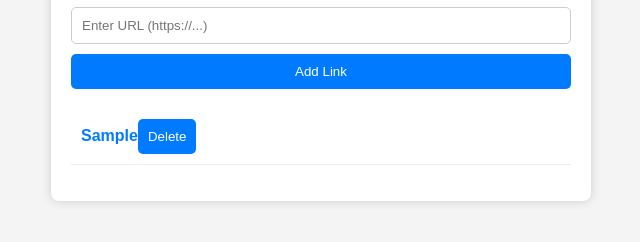
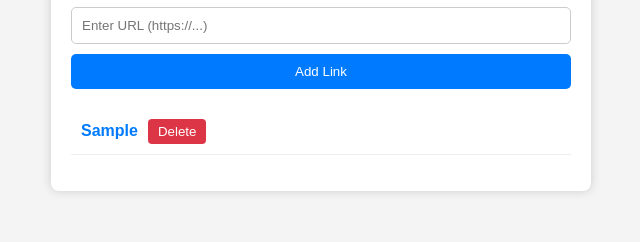
Before and after one commit to shreekanth7899/linksaver, a plain HTML site: page index.html in a window 1280 px wide. Both pictures are taken after typing "Sample", "https://example.com" into the empty fields and a click on the button "Add Link". Shown: the part 168-410 px from the top of the page, without its empty margins (319-959 px from the left). Drawn offline with Linux system fonts and the light colour scheme.

Commit message:
delete bn update

```diff
--- a/styles.css
+++ b/styles.css
@@ -63,3 +63,16 @@ a {
 a:hover {
   text-decoration: underline;
 }
+.delete-btn {
+  margin-left: 10px;
+  padding: 5px 10px;
+  background-color: #dc3545;
+  color: white;
+  border: none;
+  border-radius: 4px;
+  cursor: pointer;
+}
+
+.delete-btn:hover {
+  background-color: #a71d2a;
+}
```
